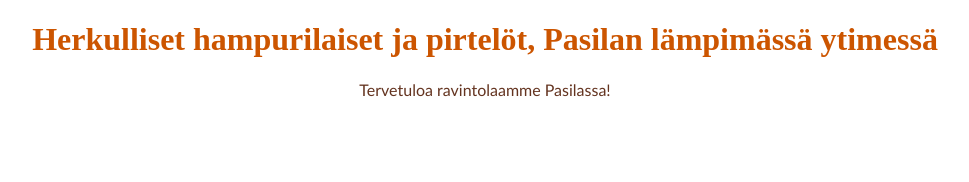
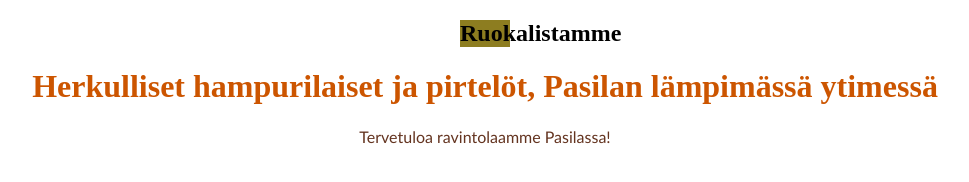
Before and after one commit to OskariMerilainen/OskariMerilainen.github.io, a plain HTML site: page index.html in a window 1280 px wide. Shown: the whole page, without its empty margins (155-1124 px from the left). Drawn offline with Linux system fonts and the light colour scheme.

Commit message:
meitsiteki

```diff
--- a/index.html
+++ b/index.html
@@ -7,6 +7,10 @@
     <link rel="stylesheet" href="tyylit.css">
 </head>
 <body>
+    <div>
+        <h2>Ruokalistamme</h2>
+
+    </div>
     <h1>Herkulliset hampurilaiset ja pirtelöt, Pasilan lämpimässä ytimessä</h1>
     <p>Tervetuloa ravintolaamme Pasilassa!</p>
 </body>
--- a/tyylit.css
+++ b/tyylit.css
@@ -17,5 +17,7 @@ p {
 }
 
 div {
-    background-color: #8D7D20
+    background-color: #8D7D20;
+    width: 50px;
+    margin: auto;
 }
```
